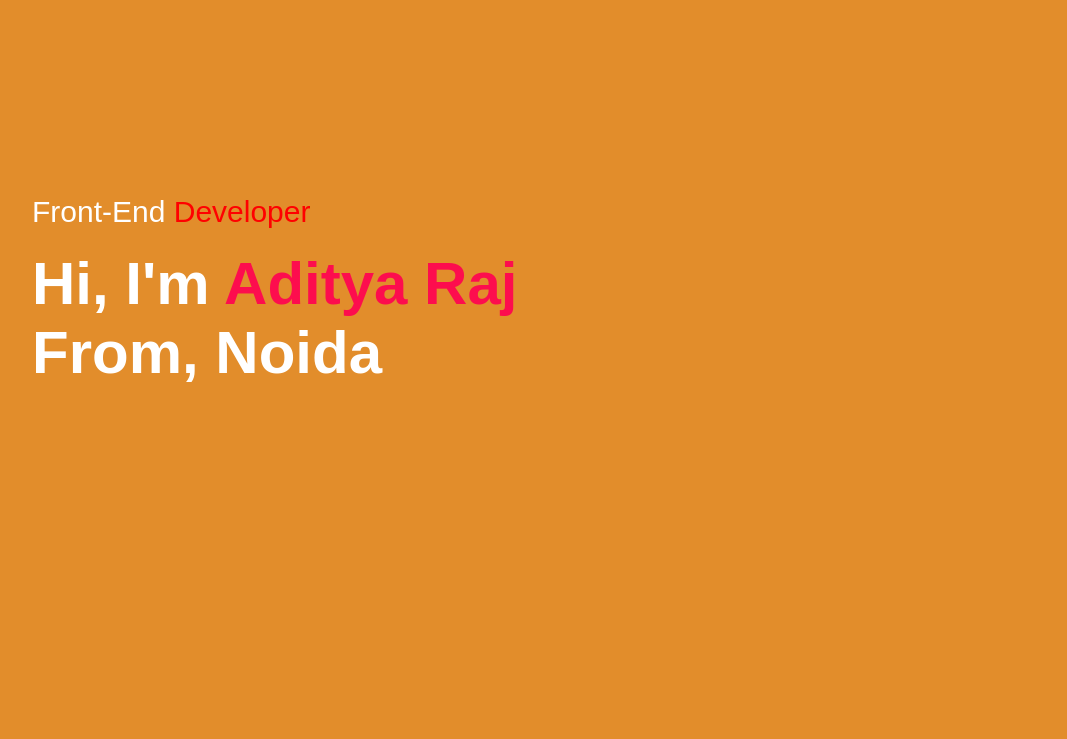
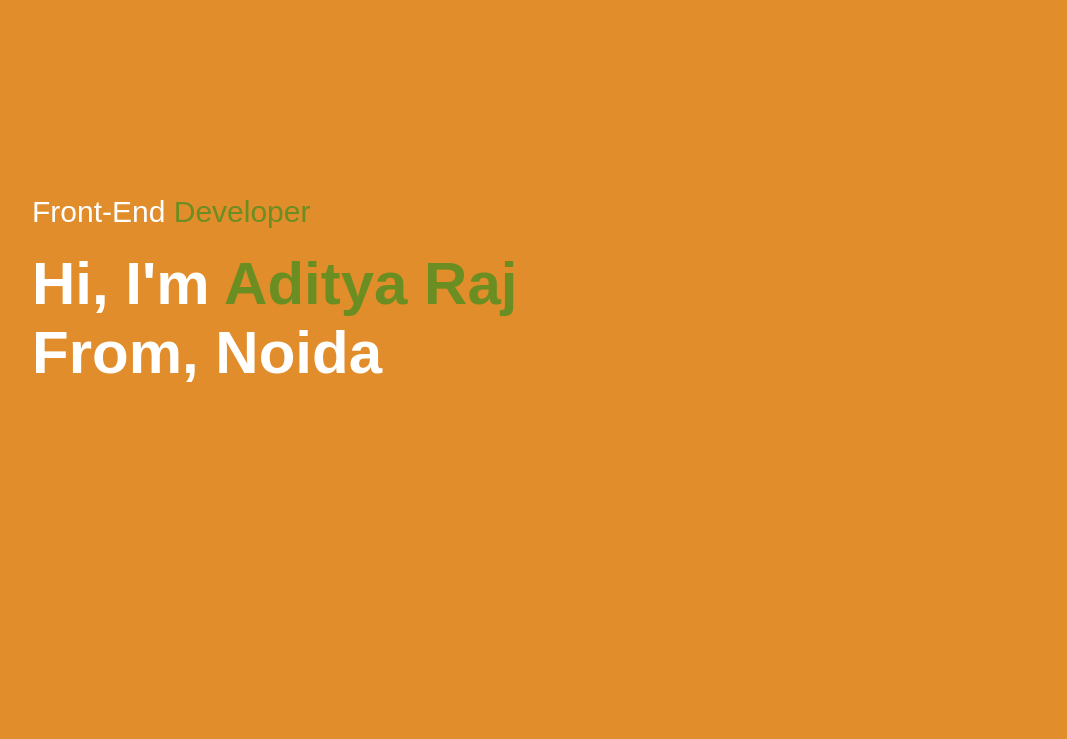
Before and after one commit to developerA69D/Portfolio, a plain HTML site: page index.html in a window 1280 px wide. Shown: the part 61-800 px from the top of the page, without its empty margins (96-1163 px from the left). Drawn offline with Linux system fonts and the light colour scheme.

Commit message:
Update style.css

```diff
--- a/style.css
+++ b/style.css
@@ -74,7 +74,7 @@ nav ul li a:hover::after
 }
 .header-text span
 {
-    color: red;
+    color: olivedrab;
 }
 .header-text h1
 {
@@ -83,7 +83,7 @@ nav ul li a:hover::after
 }
 .header-text h1 span
 {
-    color: #ff0051e8;
+    color: olivedrab;
 }
 /*--------------------------------------------------------------about-----------------------------------------------------------------------*/
 
@@ -135,7 +135,7 @@ nav ul li a:hover::after
     content: '';
     width: 0;
     height: 3px;
-    background:black;
+    background:olivedrab;
     position: absolute;
     left: 0;
     bottom: -8px;
```
